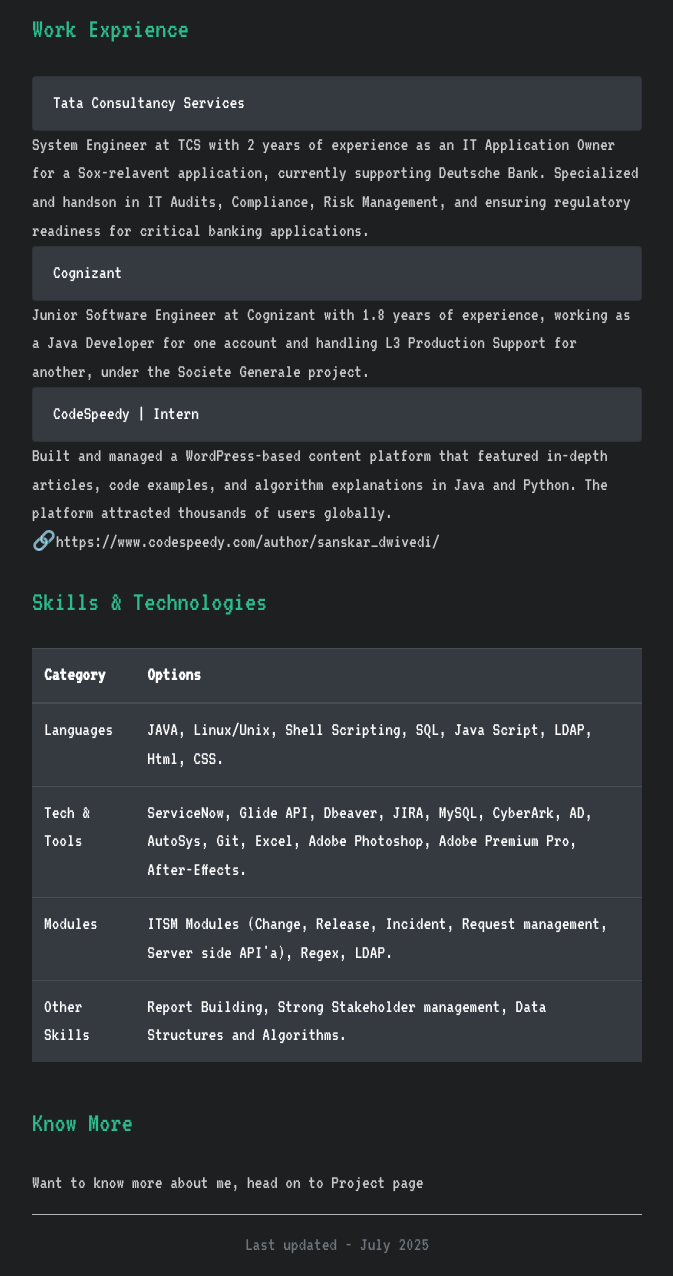
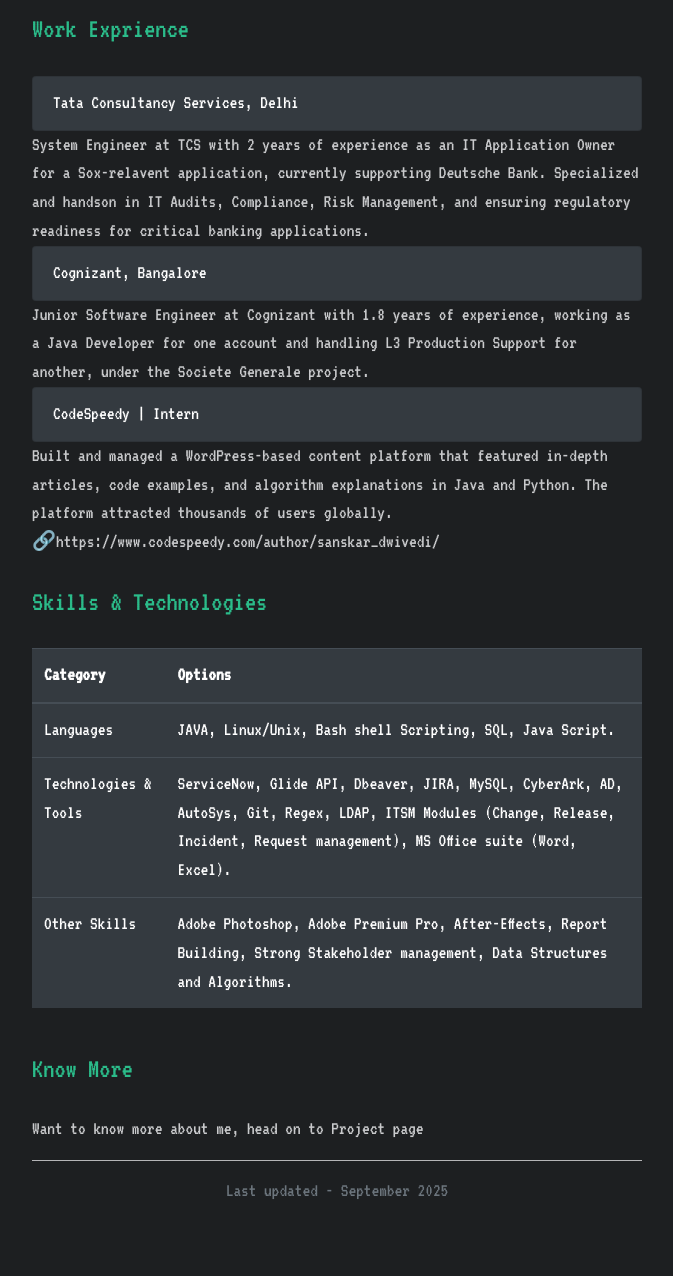
Before and after one commit to sanskar1812/hey-SanskarV2.0, a plain HTML site: page index.html in a window 1280 px wide. Shown: the part 333-1609 px from the top of the page, without its empty margins (303-976 px from the left). After the commit the page ends 1555 px from the top, so only its background shows below. Drawn offline with nearby package versions, Linux system fonts and the light colour scheme.

Commit message:
September Commits.

```diff
--- a/index.html
+++ b/index.html
@@ -68,7 +68,7 @@
                     <a href="https://www.tcs.com/home-page">
                         <li
                             class="list-group-item bg-dark text-white d-flex justify-content-between align-items-center">
-                             Tata Consultancy Services
+                             Tata Consultancy Services, Delhi
                         </li>
 						</a>
 								System Engineer at TCS with 2 years of experience as an IT Application Owner for a Sox-relavent application, currently supporting Deutsche Bank.
@@ -77,7 +77,7 @@
                     <a href="https://www.cognizant.com/us/en">
                         <li
                             class="list-group-item bg-dark text-white d-flex justify-content-between align-items-center">
-                             Cognizant
+                             Cognizant, Bangalore
                         </li>
                     </a>
 		                      Junior Software Engineer at Cognizant with 1.8 years of experience, working as a Java Developer for one account and handling L3 Production Support for another, under the Societe Generale project.
@@ -105,21 +105,17 @@
                     <tbody>
                       <tr>
                         <td >Languages</td>
-                        <td>JAVA, Linux/Unix, Shell Scripting, SQL, Java Script, LDAP, Html, CSS.</td>
+                        <td>JAVA, Linux/Unix, Bash shell Scripting, SQL, Java Script.</td>
                       </tr>
                       <tr>
-                        <td >Tech & Tools</td>
-                        <td>ServiceNow, Glide API, Dbeaver, JIRA, MySQL, CyberArk, AD, AutoSys, Git, Excel,
-						Adobe Photoshop, Adobe Premium Pro, After-Effects.
-</td>
-                      </tr>
-                      <tr>
-                        <td >Modules</td>
-                        <td >ITSM Modules (Change, Release, Incident, Request management, Server side API'a), Regex, LDAP.</td>
+                        <td >Technologies & Tools</td>
+                        <td>ServiceNow, Glide API, Dbeaver, JIRA, MySQL, CyberArk, AD, AutoSys, Git, Regex, LDAP, ITSM Modules (Change, Release, Incident, Request management), MS Office suite (Word, Excel).
+
+						</td>
                       </tr>
 					  <tr>
                         <td >Other Skills</td>
-                        <td >Report Building, Strong Stakeholder management, Data Structures and Algorithms.</td>
+                        <td >Adobe Photoshop, Adobe Premium Pro, After-Effects, Report Building, Strong Stakeholder management, Data Structures and Algorithms.</td>
                       </tr>
                     </tbody>
                   </table>
@@ -140,7 +136,7 @@
         <footer>
             <hr>
             <div class="footer d-flex justify-content-center">
-                <p class="text-muted">  Last updated - July 2025 </p>
+                <p class="text-muted">  Last updated - September 2025 </p>
             </div>
         </footer>
         <!-----------Footer------------->
```
Also changed, not shown: project.html (+2 -2 lines), resume.html (+4 -4 lines), img/Sanskar Dwivedi Resume-1.png (added), img/Sanskar Dwivedi Resume-2.png (added), 4 other files.
